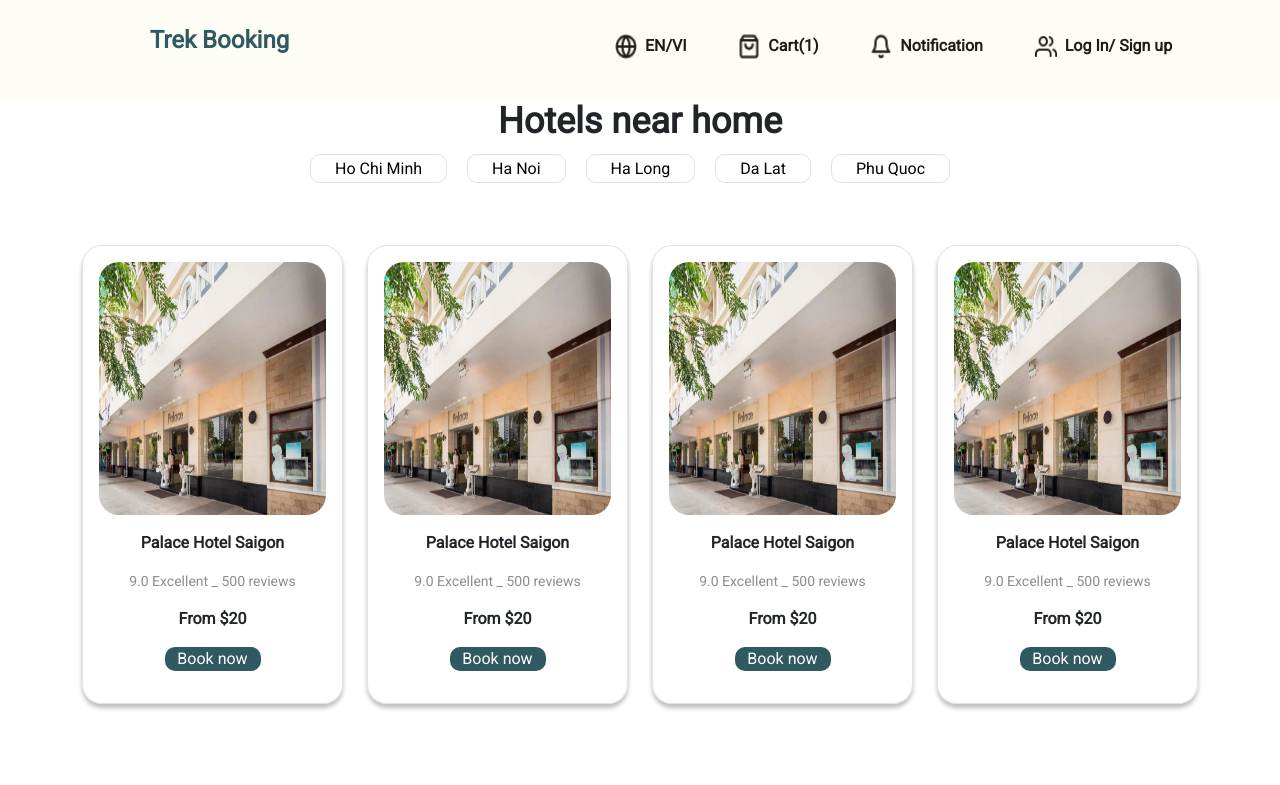
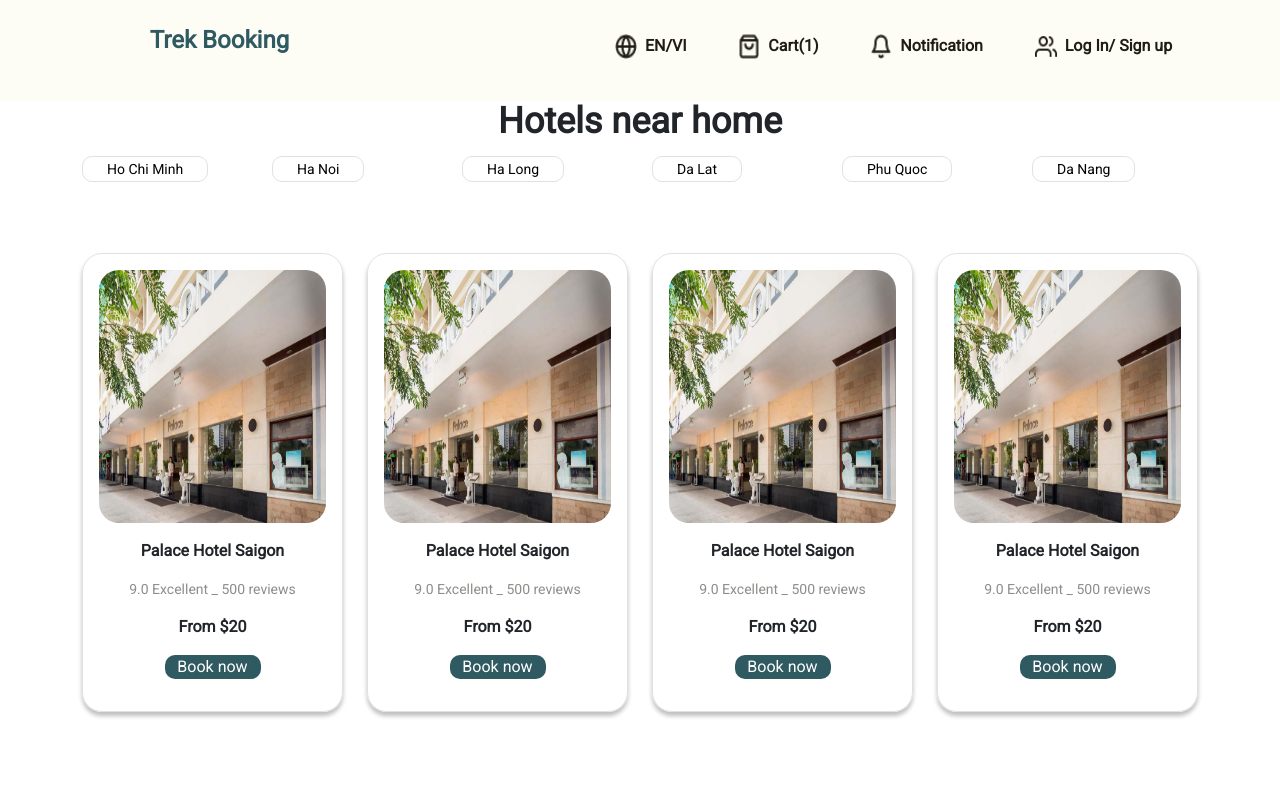
Before and after one commit to ngovuhuy/Trek-Booking3D-FE, a Next.js app: page /trekbooking/listHotels in a window 1280 px wide. Shown: the top 785 px of the page. Built offline with nearby package versions, Linux system fonts and the light colour scheme.

Commit message:
minhdhqwhd
dwuqhidihdqwu

```diff
--- a/src/app/components/Homepage.tsx
+++ b/src/app/components/Homepage.tsx
@@ -161,7 +161,7 @@ const Homepage = () => {
               <p className="text-lg font-bold">Fun Activities</p>
             </div>
           </div>
-          <div className="col-md-4  grid items-center justify-items-center justify-center card1">
+          <div className="col-md-4 grid items-center justify-items-center justify-center card1">
             <Image
               src={"/image/tuktuk.png"}
               className="card1"
--- a/src/app/trekbooking/listHotels/page.tsx
+++ b/src/app/trekbooking/listHotels/page.tsx
@@ -1,3 +1,4 @@
+/* eslint-disable @next/next/no-img-element */
 import Image from "next/image";
 
 const listHotels = () => {
@@ -8,56 +9,65 @@ const listHotels = () => {
         <div className="text-center">
           <p className="font-bold text-4xl">Hotels near home</p>
         </div>
-        <div className="flex justify-center items-center">
-          <div className="mr-5">
+        <div className="row">
+          <div className="col-lg-2 col-sm-4 col-6 col-md-4 pb-2">
             <a
-              className="no-underline px-4 py-1 border text-base font-medium listA"
+              className="no-underline px-4 py-1 border text-sm font-medium listA"
               href="#"
               style={{ borderRadius: "10px" }}
             >
               Ho Chi Minh
             </a>
           </div>
-          <div className="mr-5">
+          <div className="col-lg-2 col-sm-4 col-6 col-md-4 pb-2">
             <a
-              className="no-underline px-4 py-1 border text-base font-medium listA"
+              className="no-underline px-4 py-1 border text-sm font-medium listA"
               href="#"
               style={{ borderRadius: "10px" }}
             >
               Ha Noi
             </a>
           </div>
-          <div className="mr-5">
+          <div className="col-lg-2 col-sm-4 col-6 col-md-4 pb-2">
             <a
-              className="no-underline px-4 py-1 border text-base font-medium listA"
+              className="no-underline px-4 py-1 border text-sm font-medium listA"
               href="#"
               style={{ borderRadius: "10px" }}
             >
               Ha Long
             </a>
           </div>
-          <div className="mr-5">
+          <div className="col-lg-2 col-sm-4 col-6 col-md-4 pb-2">
             <a
-              className="no-underline px-4 py-1 border text-base font-medium listA"
+              className="no-underline px-4 py-1 border text-sm font-medium listA"
               href="#"
               style={{ borderRadius: "10px" }}
             >
               Da Lat
             </a>
           </div>
-          <div className="mr-5">
+          <div className="col-lg-2 col-sm-4 col-6 col-md-4 pb-2">
             <a
-              className="no-underline px-4 py-1 border text-base font-medium listA"
+              className="no-underline px-4 py-1 border text-sm font-medium listA"
               href="#"
               style={{ borderRadius: "10px" }}
             >
               Phu Quoc
             </a>
           </div>
+          <div className="col-lg-2 col-sm-4 col-6 col-md-4 pb-2">
+            <a
+              className="no-underline px-4 py-1 border text-sm font-medium listA"
+              href="#"
+              style={{ borderRadius: "10px" }}
+            >
+              Da Nang
+            </a>
+          </div>
         </div>
         <div className="mt-16">
           <div className="row">
-            <div className="col-md-3  ">
+            <div className="col-md-4 col-lg-3">
               <div
                 className=" border grid justify-items-center pb-8 card1"
                 style={{
@@ -79,7 +89,7 @@ const listHotels = () => {
                 <button className="w-24 bookBtn">Book now</button>
               </div>
             </div>
-            <div className="col-md-3  ">
+            <div className="col-md-4 col-lg-3">
               <div
                 className=" border grid justify-items-center pb-8 card1"
                 style={{
@@ -101,7 +111,7 @@ const listHotels = () => {
                 <button className="w-24 bookBtn">Book now</button>
               </div>
             </div>
-            <div className="col-md-3  ">
+            <div className="col-md-4 col-lg-3">
               <div
                 className=" border grid justify-items-center pb-8 card1"
                 style={{
@@ -123,7 +133,7 @@ const listHotels = () => {
                 <button className="w-24 bookBtn">Book now</button>
               </div>
             </div>
-            <div className="col-md-3  ">
+            <div className="col-md-4 col-lg-3">
               <div
                 className=" border grid justify-items-center pb-8 card1"
                 style={{
```
